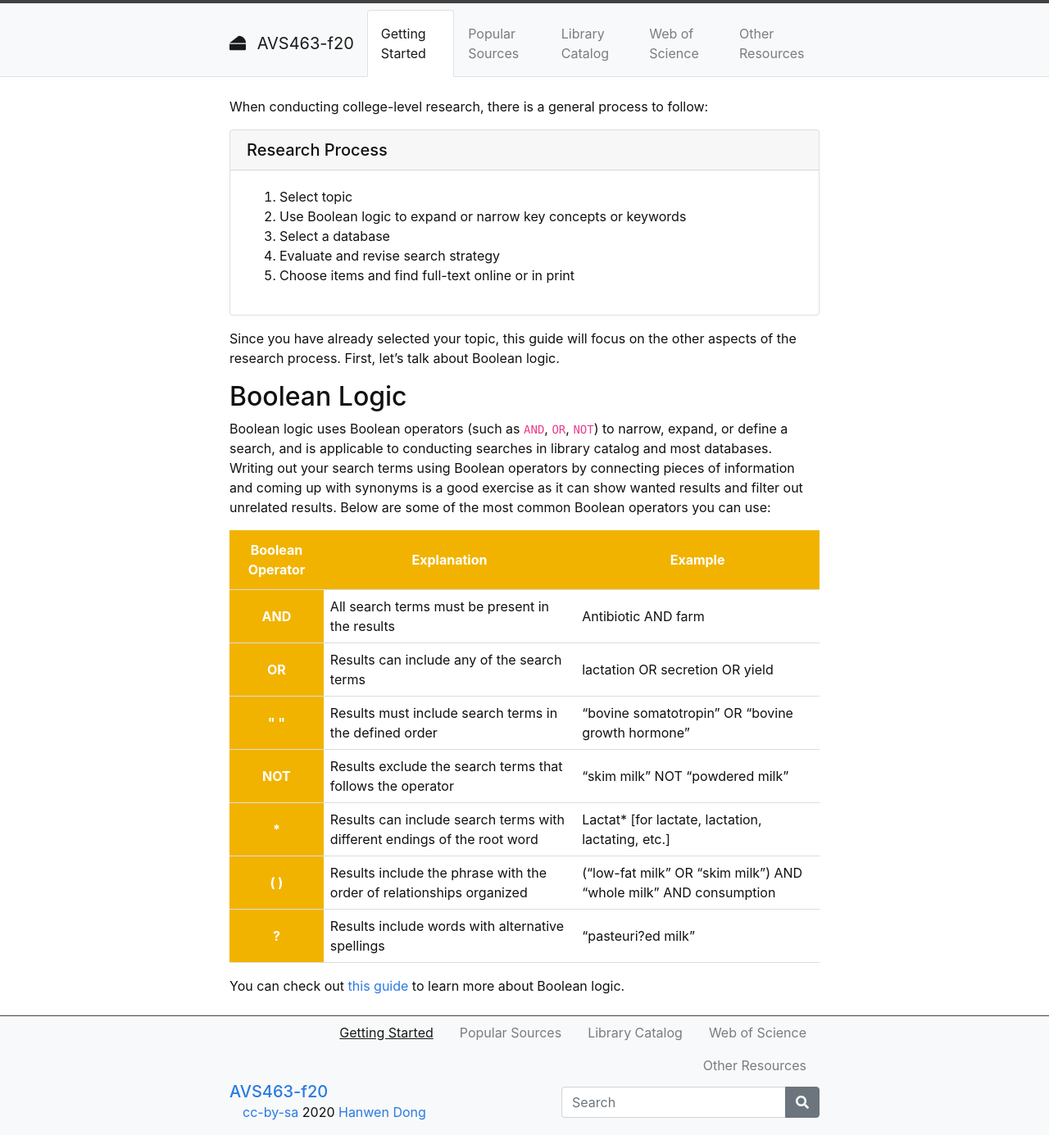
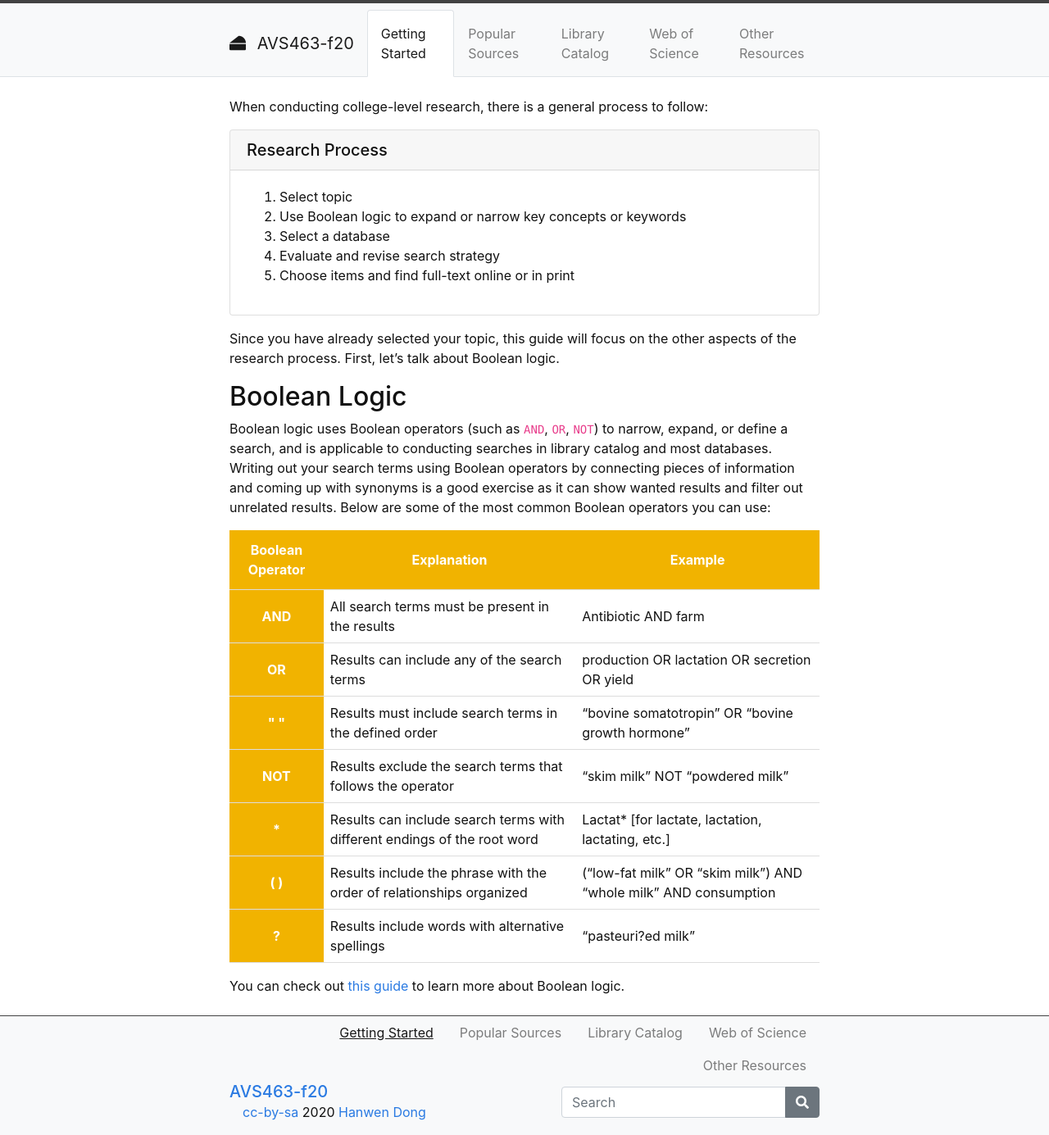
Before and after one commit to hanwendong1/AVS463-f20, a Jekyll site: the page built from content/1-Getting-Started.md, in a window 1280 px wide. Shown: the whole page at 82% size. Built offline with Jekyll 4.4.1, drawn with Linux system fonts in a browser that asks for light colours.

Commit message:
Update 1-Getting-Started.md

```diff
--- a/content/1-Getting-Started.md
+++ b/content/1-Getting-Started.md
@@ -57,7 +57,7 @@ Boolean logic uses Boolean operators (such as `AND`, `OR`, `NOT`) to narrow, exp
          <tr>
             <th style="text-align:Center">OR</th>
             <td style="text-align:Left">Results can include any of the search terms</td>
-            <td style="text-align:Left">lactation OR secretion OR yield</td>
+            <td style="text-align:Left">production OR lactation OR secretion OR yield</td>
          </tr>
          <tr>
             <th style="text-align:Center">" "</th>
```
